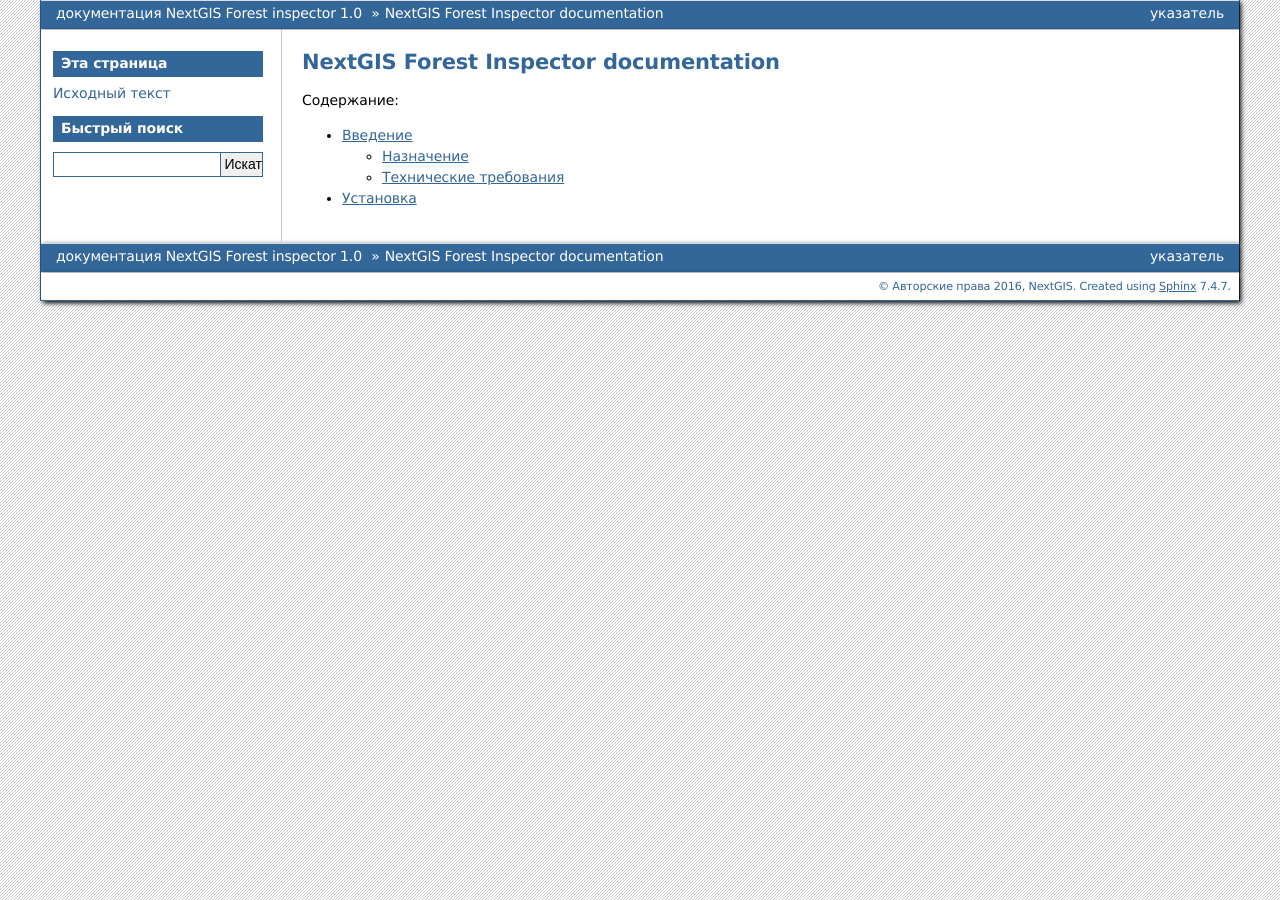
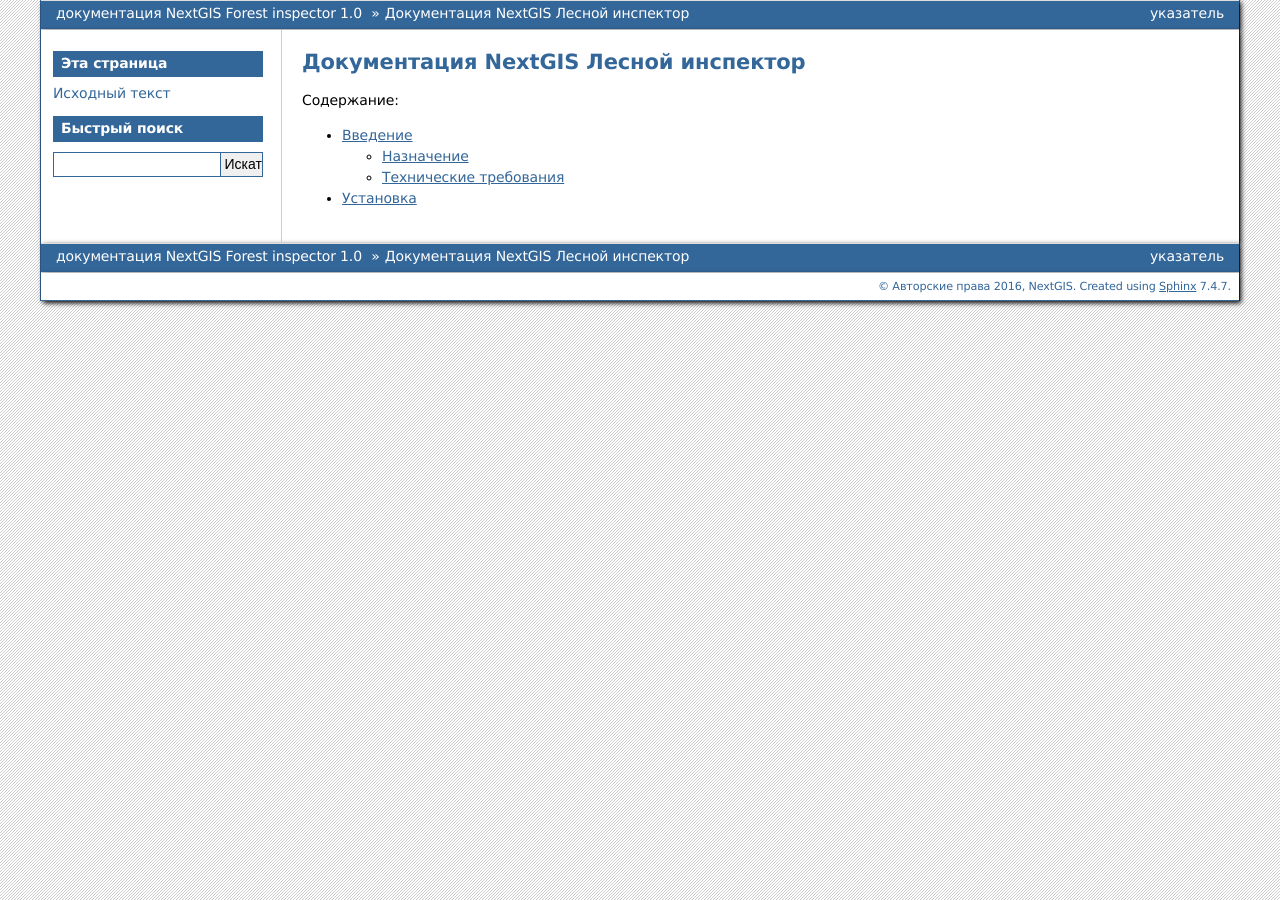
Before and after one commit to nextgis/docs_forestinspector, a Sphinx documentation site: the page built from source/toc.rst, in a window 1280 px wide. Built offline with Sphinx 7.4.7, drawn with Linux system fonts in a browser that asks for light colours; formulas are drawn with MathJax 3.

Commit message:
Update toc.rst

```diff
--- a/source/toc.rst
+++ b/source/toc.rst
@@ -2,7 +2,7 @@
 
 .. NextGIS open geodata portal TOC
 
-NextGIS Forest Inspector documentation
+Документация NextGIS Лесной инспектор
 ==============================================
 
 Содержание:
```
